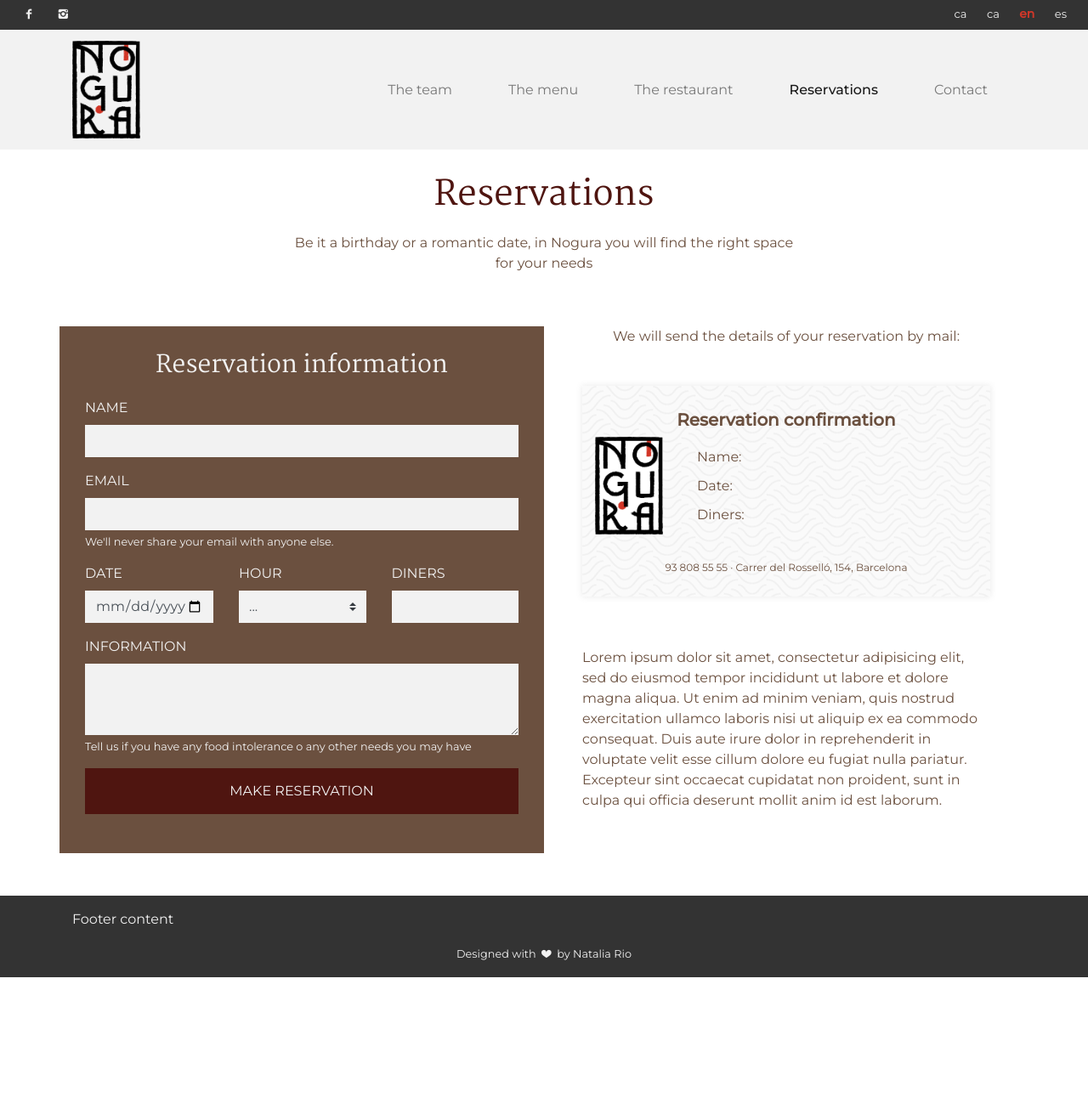
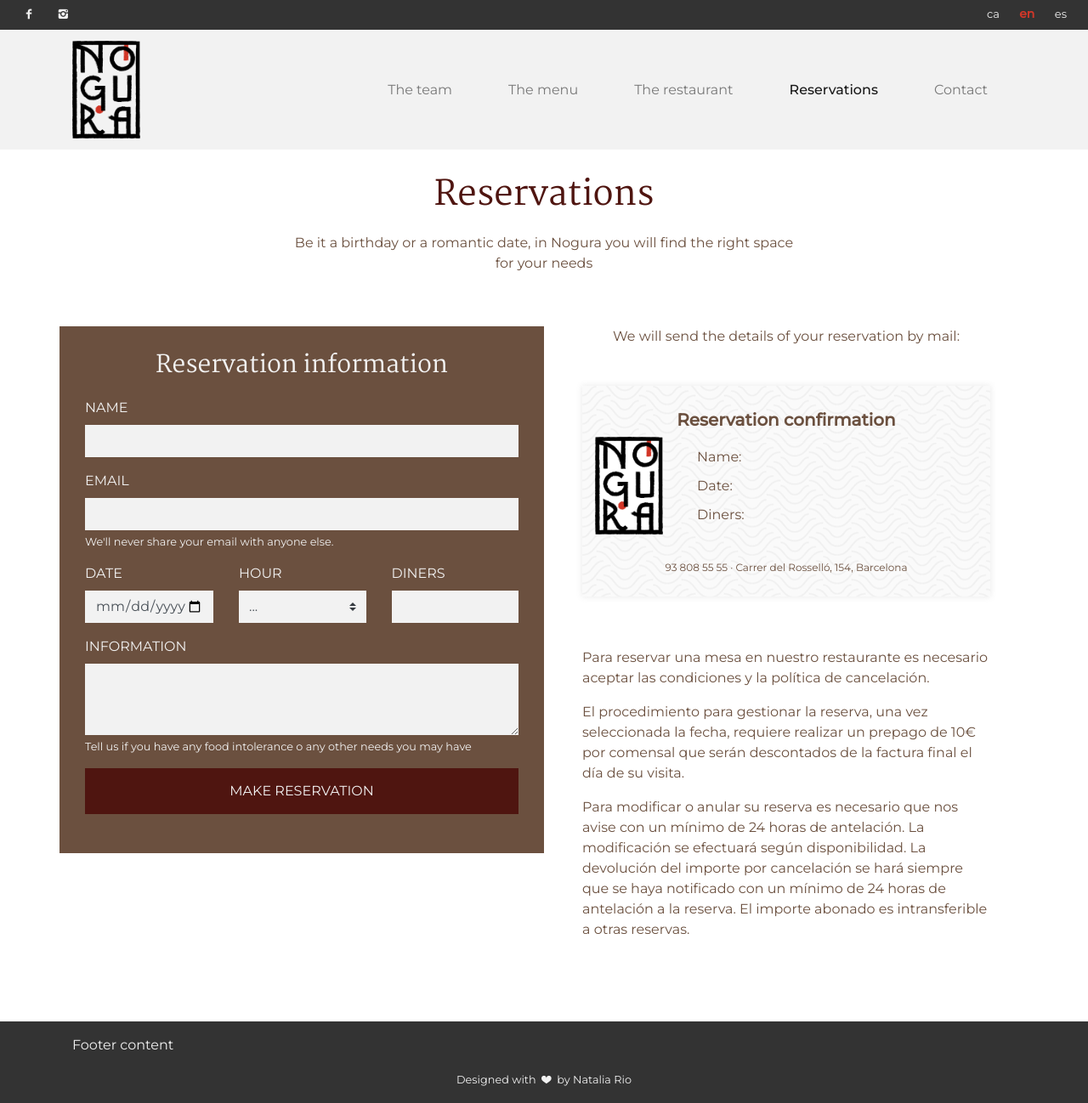
Before and after one commit to nogura/nogura.github.io, a Jekyll site: the page built from reservations.en.html, in a window 1280 px wide and 1298 px high. Shown: the whole window at 85% size. Built offline with Jekyll 4.4.1, drawn with Linux system fonts in a browser that asks for light colours.

Commit message:
Minor fixes

```diff
--- a/_includes/reservations.html
+++ b/_includes/reservations.html
@@ -5,7 +5,9 @@
 
 <hr/>
 
-<div class="col-lg-6 content content--bgcolor">
+<div class="col-lg-6">
+	<div class="row">
+		<div class="content content--bgcolor">
 			<h2 class="text-center">{{ site.data.i18n.[page.lang].["Reservation information"] }}</h2>
 
 			<form id="reservationForm">
@@ -63,8 +65,6 @@
 			</form>
 		</div>
 
-<div class="col-lg-6 d-lg-none">
-	<div class="row">
 		<div class="alert alert-success" role="alert" style="display: none;">
 		 	{{ site.data.i18n.[page.lang].["Congratulations! Your reservation was succesfully made"] }}
 		</div>
@@ -118,20 +118,9 @@
 	<hr class="d-lg-none">
 
 	<div class="content">
-		<p>Lorem ipsum dolor sit amet, consectetur adipisicing elit, sed do eiusmod
-	tempor incididunt ut labore et dolore magna aliqua. Ut enim ad minim veniam,
-	quis nostrud exercitation ullamco laboris nisi ut aliquip ex ea commodo
-	consequat. Duis aute irure dolor in reprehenderit in voluptate velit esse
-	cillum dolore eu fugiat nulla pariatur. Excepteur sint occaecat cupidatat non
-	proident, sunt in culpa qui officia deserunt mollit anim id est laborum.</p>
-	</div>
-</div>
-
-<div class="col-lg-6 d-none d-lg-block">
-	<div class="row">
-		<div class="alert alert-success" role="alert" style="display: none;">
-		 	{{ site.data.i18n.[page.lang].["Congratulations! Your reservation was succesfully made"] }}
-		</div>
+		<p>Para reservar una mesa en nuestro restaurante es necesario aceptar las condiciones y la política de cancelación.</p>
+		<p>El procedimiento para gestionar la reserva, una vez seleccionada la fecha, requiere realizar un prepago de 10€ por comensal que serán descontados de la factura final el día de su visita.</p>
+		<p>Para modificar o anular su reserva es necesario que nos avise con un mínimo de 24 horas de antelación. La modificación se efectuará según disponibilidad. La devolución del importe por cancelación se hará siempre que se haya notificado con un mínimo de 24 horas de antelación a la reserva. El importe abonado es intransferible a otras reservas.</p>
 	</div>
 </div>
 
```
Also changed, not shown: _includes/contact.html (+11 -0 lines), reservations.ca - copia.html (deleted, +0 -9 lines). Lines whose indentation alone changed are shown as unchanged.
